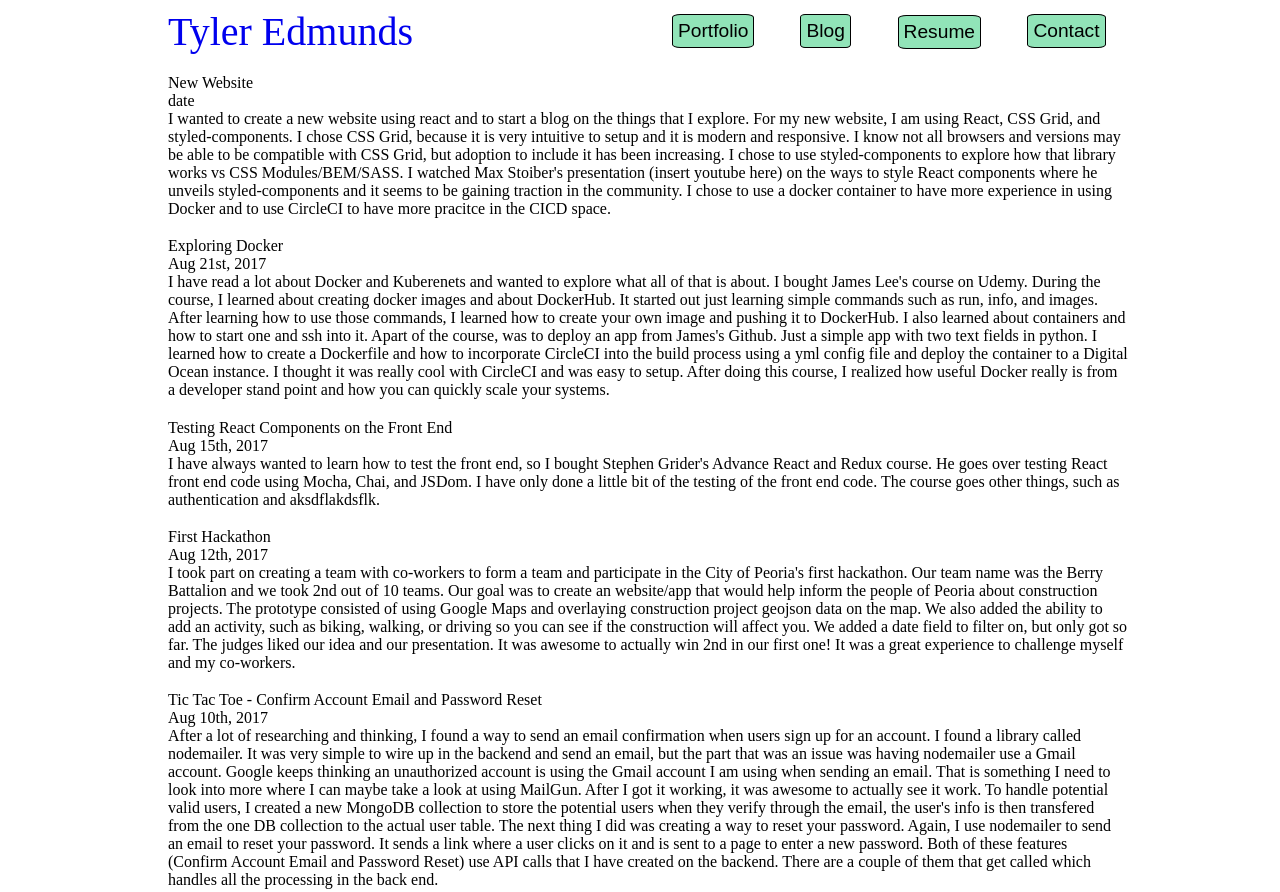
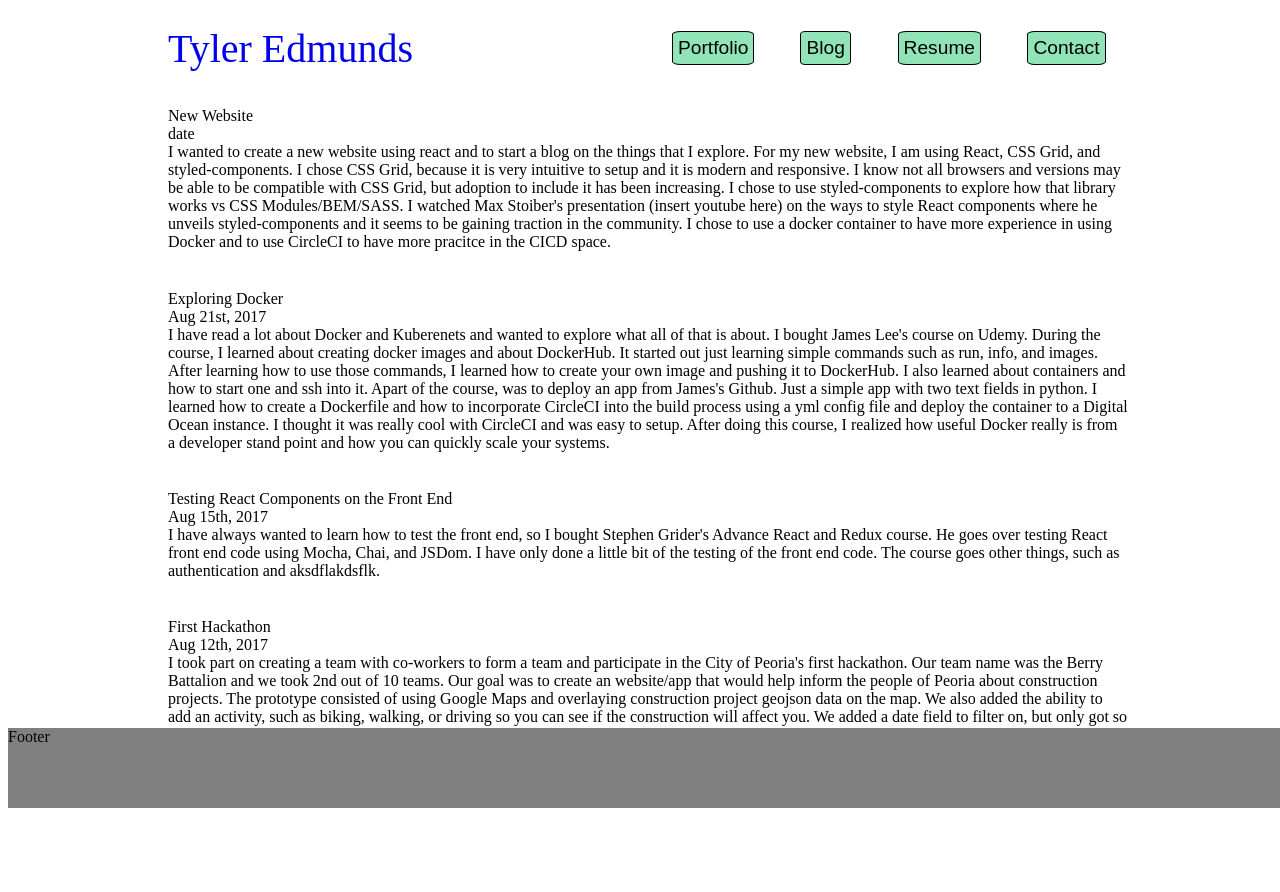
Before and after one commit to TedtheDev/React-Portfolio-Website, a React app: page /blog in a window 1280 px wide. Shown: the top 892 px of the page. After the commit the page ends 808 px from the top, so only its background shows below. Built offline with nearby package versions, Linux system fonts and the light colour scheme.

Commit message:
fixed some layout issues

```diff
--- a/index.html
+++ b/index.html
@@ -5,13 +5,14 @@
     <title>Tyler Edmunds</title>
     <link rel="stylesheet" href="https://cdnjs.cloudflare.com/ajax/libs/font-awesome/4.7.0/css/font-awesome.min.css" />
     <style>
-      * {
+      *, *:before, *:after {
         box-sizing: border-box;
       }
 
       html, body {
         width: 100%;
         height: 100%;
+        overflow: hidden;
       }
 
       html {
--- a/src/components/blog.js
+++ b/src/components/blog.js
@@ -9,14 +9,25 @@ const BlogDiv = styled.div`
     width: 100%;
 `;
 
+const BlogScrollDiv = styled.div`
+    overflow-y: scroll;
+    width: 100%;
+    height: 100%;
+    display: grid;
+    grid-template-columns: 1fr;
+    grid-template-rows: auto;
+`;
+
 const Blog = (props) => {
   return (
     <BlogDiv>
-      {
-        blogData.map((post, index) => {
-          return <BlogPost key={index} post={post} />
-        })
-      }
+      <BlogScrollDiv>
+        {
+          blogData.map((post, index) => {
+            return <BlogPost key={index} post={post} />
+          })
+        }
+      </BlogScrollDiv>
     </BlogDiv>
   )
 }
--- a/src/components/blog_post.js
+++ b/src/components/blog_post.js
@@ -2,7 +2,8 @@ import React from 'react';
 import styled from 'styled-components';
 
 const BlogPostDiv = styled.div`
-  margin: 2% 0
+  margin: 2% 0;
+  width:
 `;
 
 const BlogPost = (props) => {
--- a/src/components/header.js
+++ b/src/components/header.js
@@ -6,7 +6,7 @@ import LogoName from './logo_name';
 import NavButtons from './nav_buttons';
 
 const HeaderDiv = styled.div`
-  background: #red;
+  background: #FFF;
   grid-area: header;
   display: grid;
   grid-template-columns: 1fr 3fr 3fr 1fr;
--- a/src/components/main.js
+++ b/src/components/main.js
@@ -13,7 +13,7 @@ const MainWrapper = styled.div`
   background: #FFF;
   display: grid;
   grid-template-columns: 1fr 6fr 1fr;
-  grid-template-rows: 1fr;
+  grid-template-rows: 100%;
   grid-template-areas:
     ". content ."
 `;
@@ -21,7 +21,7 @@ const MainWrapper = styled.div`
 const Main = (props) => {
   return (
     <MainWrapper>
-      <div style={{gridArea:"content"}}>
+      <div style={{gridArea:"content",width:"100%",height:"100%"}}>
         <Switch>
           <Route exact path="/" component={MainContent} />
           <Route exact path="/portfolio" component={Portfolio} />
--- a/src/components/resume.js
+++ b/src/components/resume.js
@@ -28,6 +28,9 @@ function unCamelCase(string) {
 }
 
 const ResumeDiv = styled.div`
+  overflow-y: auto;
+  width: 100%;
+  height: 100%;
   display: grid;
   grid-template-columns: 1fr;
   grid-template-rows: .1fr .5fr .5fr .5fr;
--- a/src/index.js
+++ b/src/index.js
@@ -14,7 +14,7 @@ const AppStyled = styled.div`
   height: 100%;
   display: grid;
   grid-template-columns: 1fr;
-  grid-template-rows: 1fr 9fr 1fr;
+  grid-template-rows: 1fr 80% 1fr;
   grid-template-areas:
     "header"
     "app "
@@ -37,12 +37,14 @@ class App extends Component {
   render() {
     return (
       <Router>
-        <AppStyled>
+        <div style={{width:"100%",height:"100%"}}>
           <HamburgerMenuSlider toggleSlider={this.toggleSlider} sliderOpen={this.state.sliderOpen}/>
-          <Header toggleSlider={this.toggleSlider} />
-          <Main />
-          <Footer />
-        </AppStyled>
+          <AppStyled>
+            <Header toggleSlider={this.toggleSlider} />
+            <Main />
+            <Footer />
+          </AppStyled>
+        </div>
       </Router>
     )
   }
```
